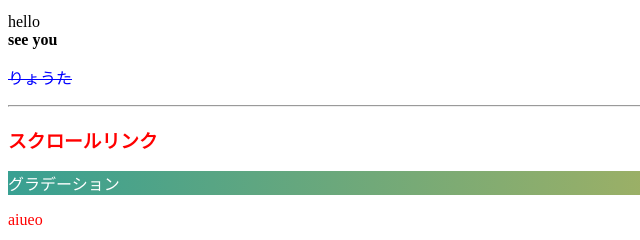
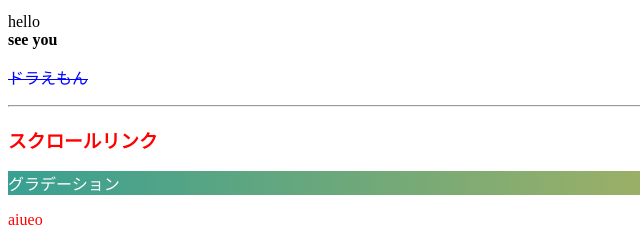
Before and after one commit to 24HS109/24HS109.github.io, a plain HTML site: page index.html in a window 1280 px wide. Shown: the part 128-368 px from the top of the page, 0-640 px from the left. Drawn offline with Linux system fonts and the light colour scheme.

Commit message:
Update index.html

```diff
--- a/index.html
+++ b/index.html
@@ -15,7 +15,7 @@
 <p  id="birth" >yo </p>
 hello <br>
 <b>see you</b>
-<p><del>りょうた</del></p>
+<p><del>ドラえもん</del></p>
 <hr>
 <h3 id="MoveInPage">スクロールリンク</h3>
 
```
